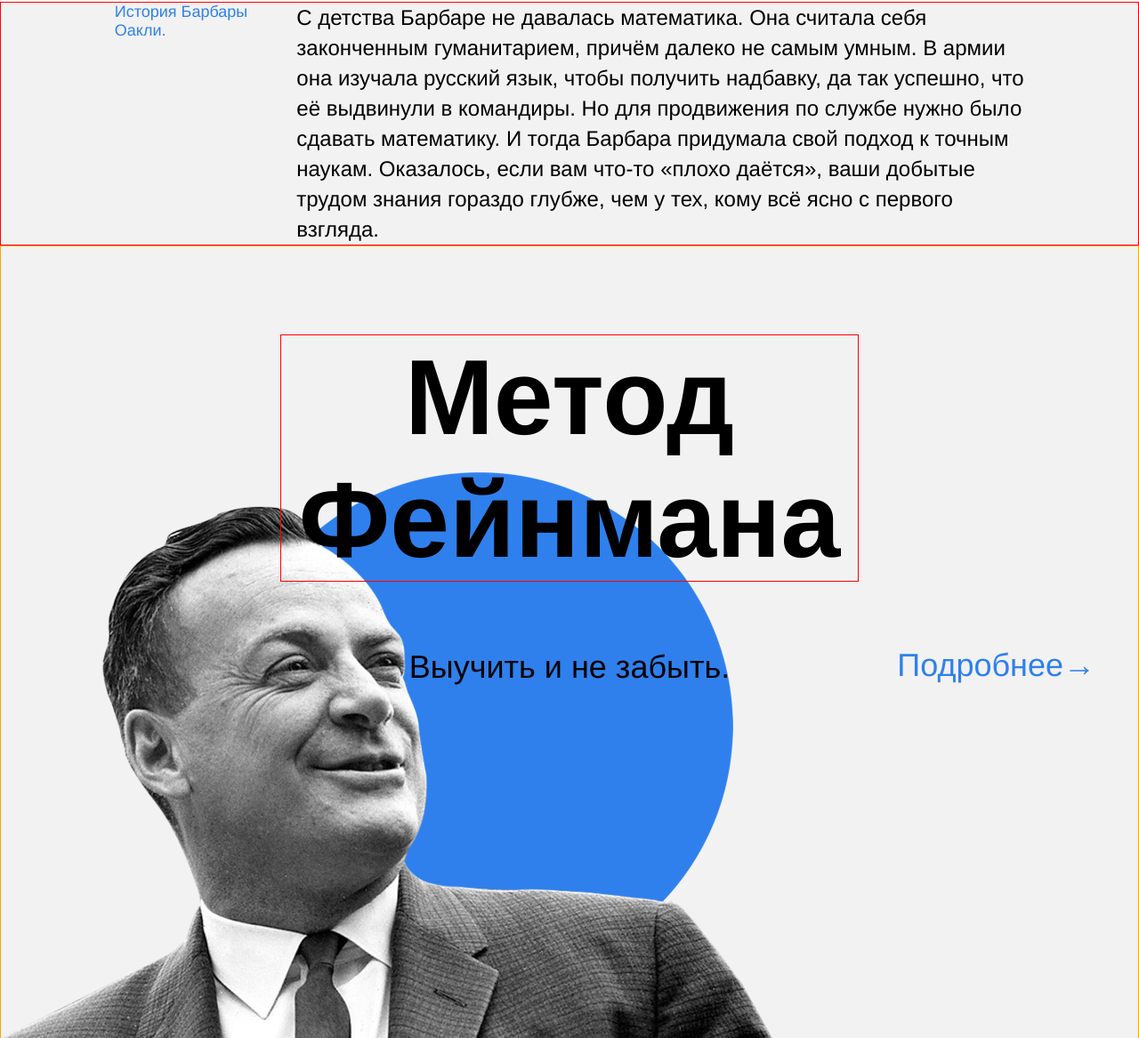
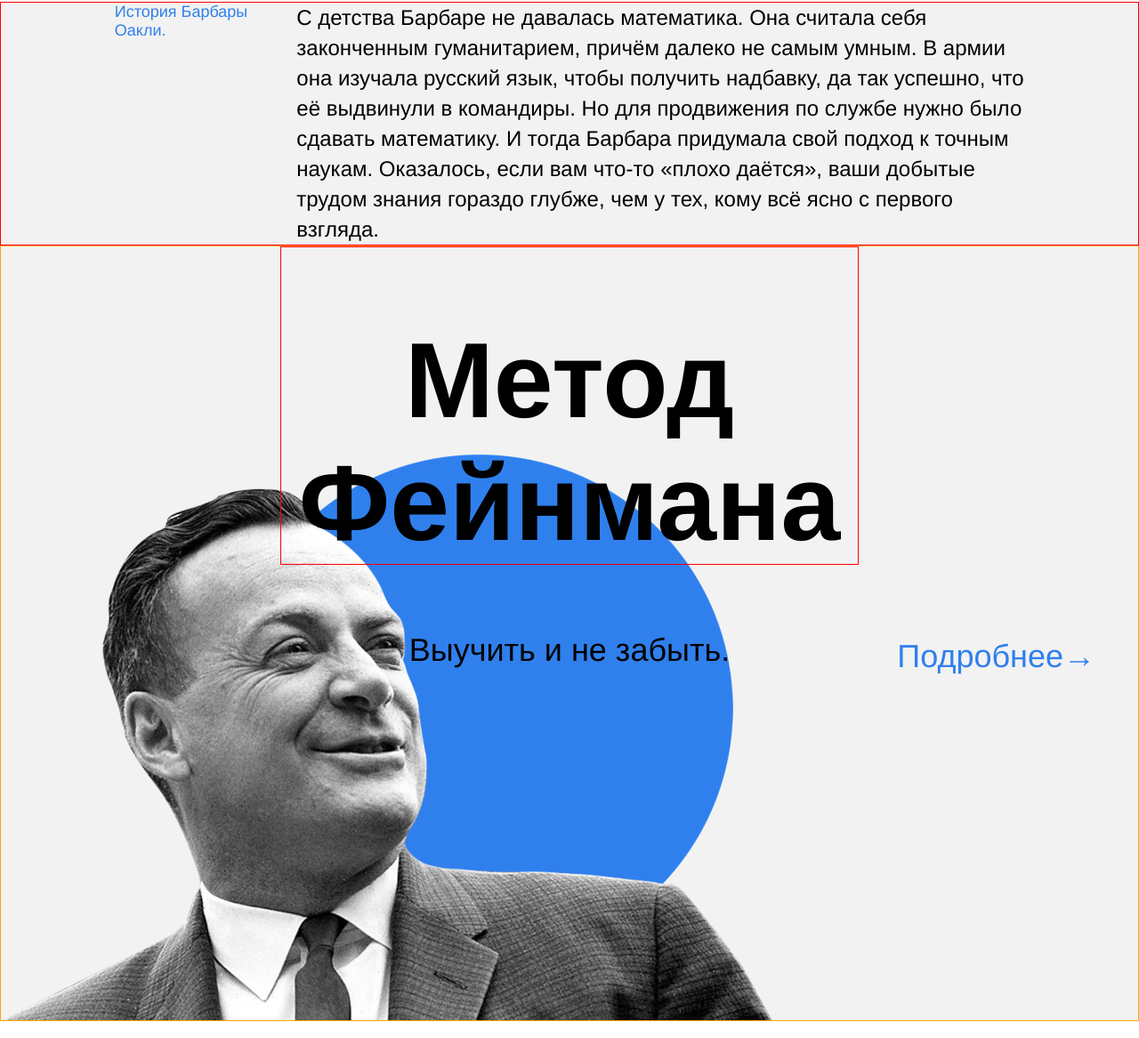
Before and after one commit to donvetal/how-to-learn, a plain HTML site: page index.html in a window 1280 px wide. Shown: the part 2431-3598 px from the top of the page at 89% size. Drawn offline with Linux system fonts and the light colour scheme.

Commit message:
add feyman

```diff
--- a/blocks/feynman/__title/feynman__title.css
+++ b/blocks/feynman/__title/feynman__title.css
@@ -6,6 +6,8 @@
   font-size: 120px;
   font-weight: 700;
   margin-bottom: 0;
+  padding-top: 80px;
+  margin-top: 0;
   z-index: 3;
   border: 1px solid red;
 }
--- a/blocks/feynman/feynman.css
+++ b/blocks/feynman/feynman.css
@@ -6,7 +6,7 @@
   align-items: center;
   min-height: 790px;
   background-color: #f2f2f2;
-  padding-bottom: 100px;
+  padding-bottom: 80px;
   z-index: 1;
   border: 1px solid orange;
   padding-top: 0;
```
